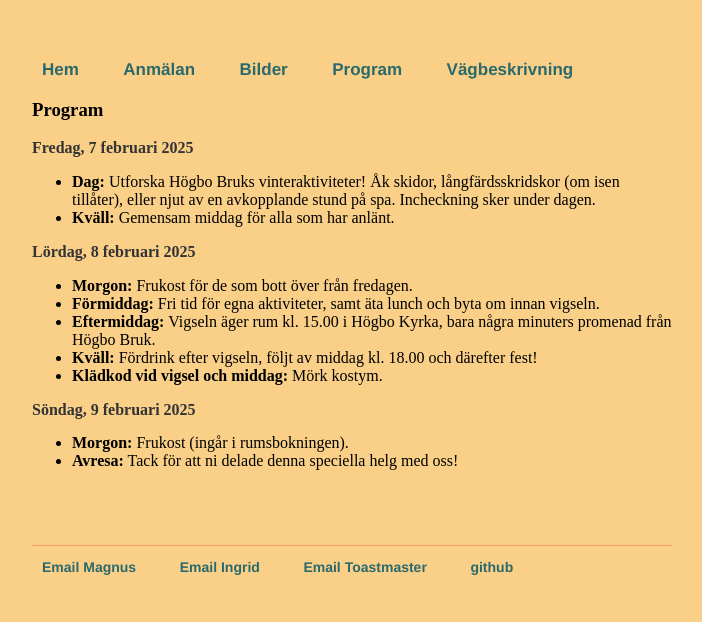
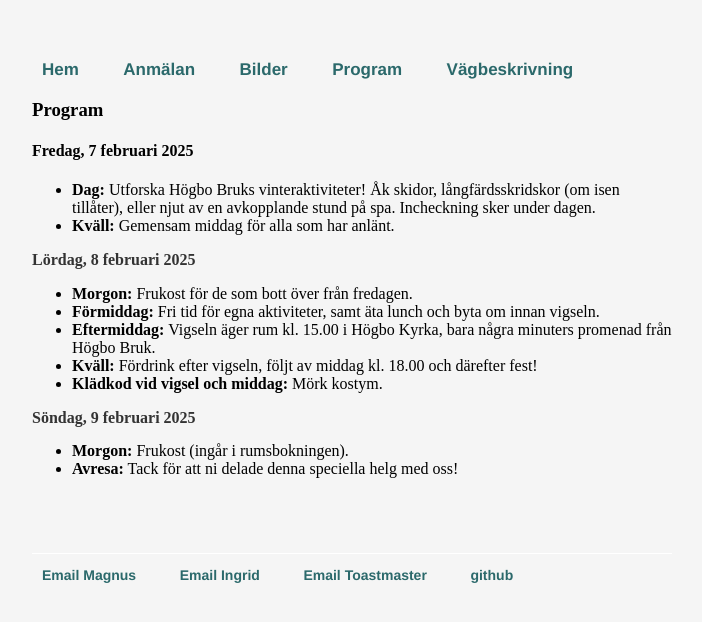
Before and after one commit to IngridOchMagnus/ingridochmagnus.github.io, a Jekyll site: the page built from program.md, in a window 1280 px wide. Shown: the top 622 px of the page, without its empty margins (288-990 px from the left). Built offline with Jekyll 4.4.1, drawn with Linux system fonts in a browser that asks for light colours.

Commit message:
Change some css

```diff
--- a/css/main.css
+++ b/css/main.css
@@ -9,12 +9,23 @@
     --pale-cyan: #3b8183;
 }
 
+/* Updated color scheme with light grey background, fun coral accents, and mint green links */
+:root {
+    --scroll-color: #FF6F61;      /* fun coral for scrollbar thumb */
+    --code-bg-color: #FFFFFF;     /* white for code blocks */
+    --body-color: #F5F5F5;        /* light grey for background */
+    --pale-cyan: #6ABEA7;         /* mint green for links */
+    --highlight-color: #FF9F80;   /* light coral for hover effects */
+    --text-color: #002147;        /* dark grey for text color: #999; */
+}
+
 /* Settings for regular wide screen monitor */
 body {
     margin: 60px auto;
     width: 50%;
     background-color: var(--body-color);
     overflow: auto;
+    /*color: var(--text-color);*/
 }
 
 /* Use 90% of the screen if you have a flipped monitor */
--- a/program.md
+++ b/program.md
@@ -5,7 +5,7 @@ title: Ingrid och Magnus - Program
 
 ### Program
 
-**Fredag, 7 februari 2025**
+#### **Fredag, 7 februari 2025**
 - **Dag:** Utforska Högbo Bruks vinteraktiviteter! Åk skidor, långfärdsskridskor (om isen tillåter), eller njut av en avkopplande stund på spa. Incheckning sker under dagen.
 - **Kväll:** Gemensam middag för alla som har anlänt.
 
```
Also changed, not shown: README.md, 1 other file.
